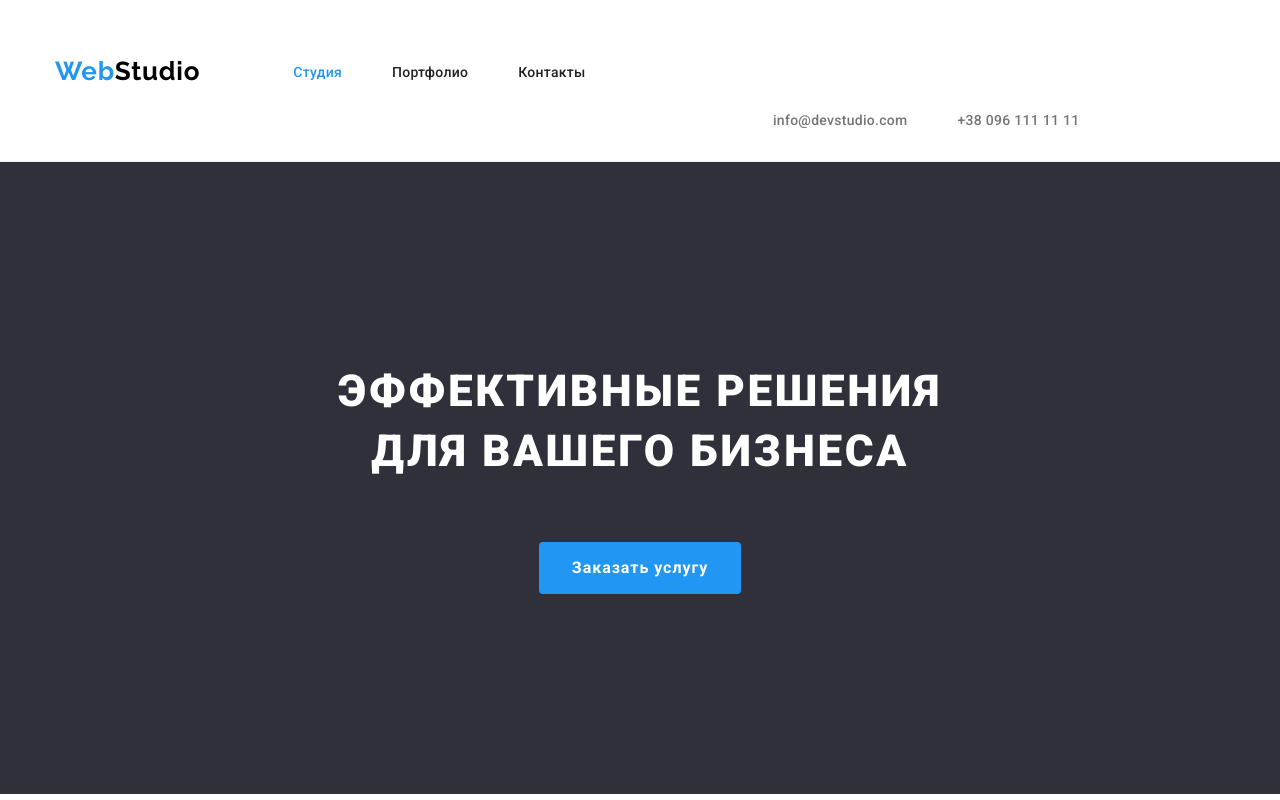
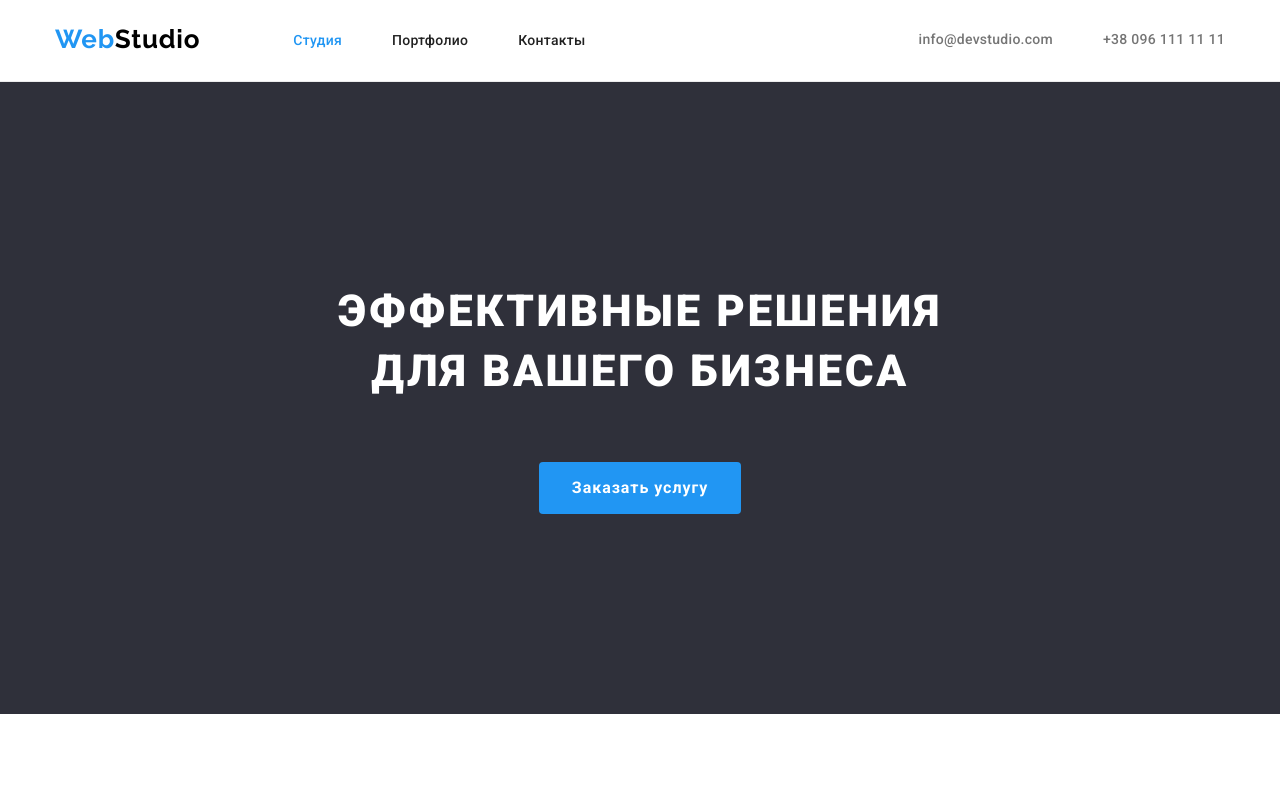
Before and after one commit to KsushaDannik/goit-markup-hw-03, a plain HTML site: page index.html in a window 1280 px wide. Shown: the top 800 px of the page. Drawn offline with nearby package versions, Linux system fonts and the light colour scheme.

Commit message:
first change

```diff
--- a/css/styles.css
+++ b/css/styles.css
@@ -70,10 +70,7 @@ p,ul,h1,h2,h3,h4,h5,h6 {
 }
 
 .header {
-  padding-top: 32px;
-  padding-bottom: 32px;
   border-bottom: 1px solid #ECECEC;
-
 }
 
 .logo {
@@ -113,8 +110,14 @@ p,ul,h1,h2,h3,h4,h5,h6 {
 
 .contacts {
   display: flex;
-  margin-left: 718px;
-
+ }
+ .header .container{
+   display: flex;
+   justify-content: space-between;
+ }
+.contact-item{
+  padding-top: 32px;
+  padding-bottom: 32px;
 }
 
 .contact-item:not(:last-child){
```
